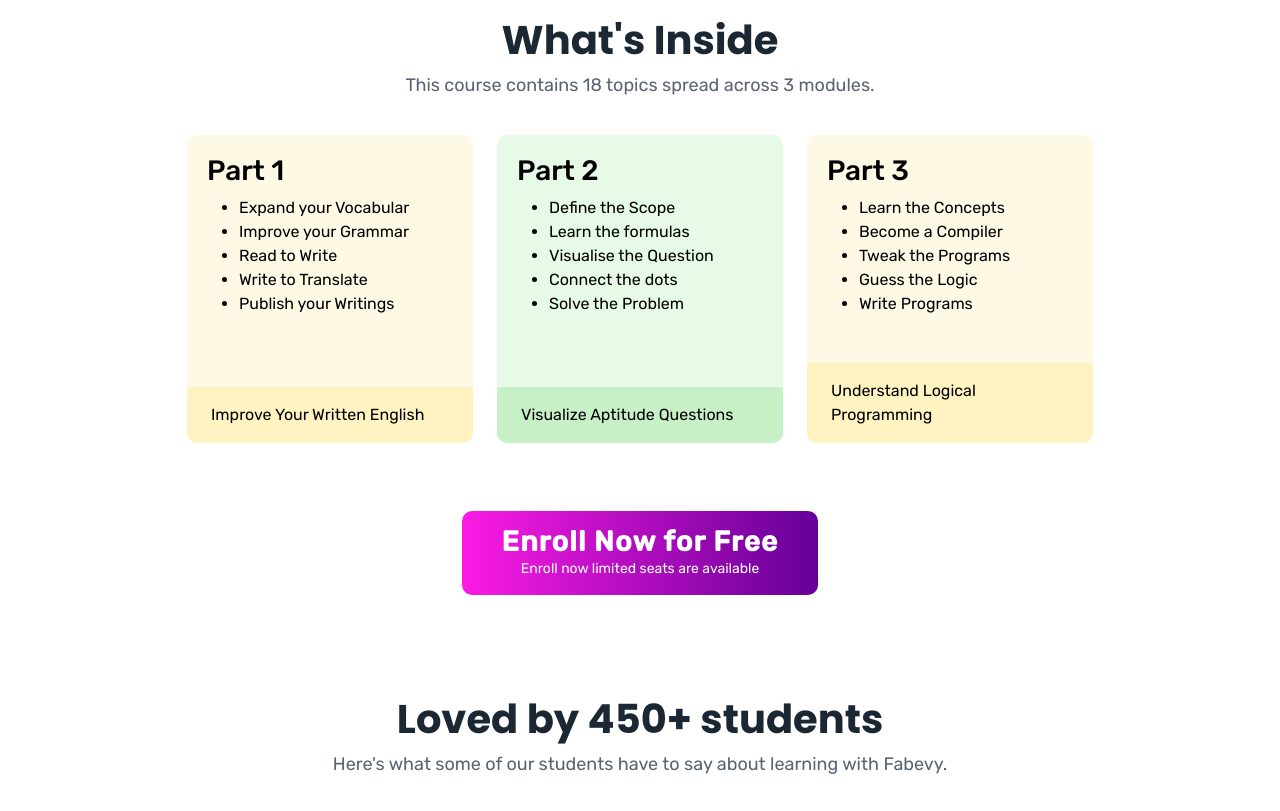
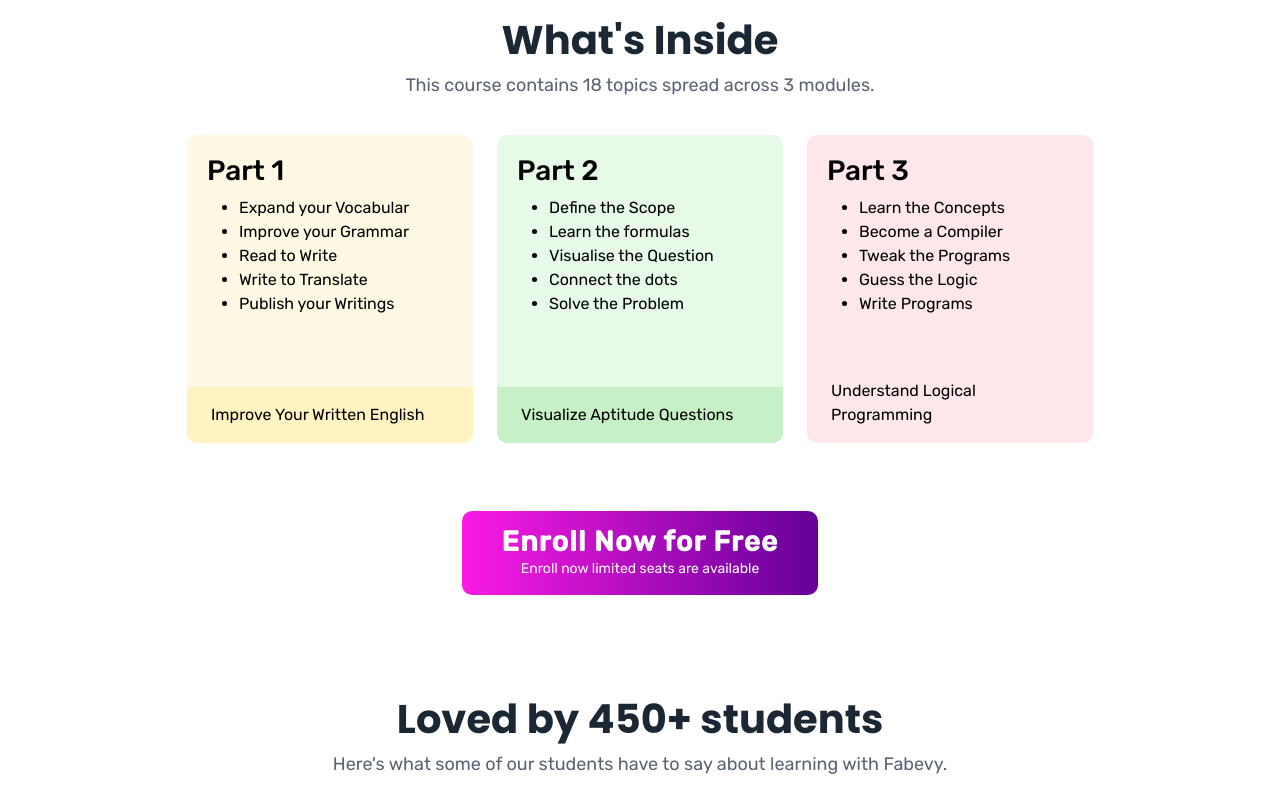
Before and after one commit to logicalFabevy/front-end-webinar, a plain HTML site: page index.html in a window 1280 px wide. Shown: the part 1640-2451 px from the top of the page. Drawn offline with Linux system fonts and the light colour scheme.

Commit message:
Update index.html

```diff
--- a/index.html
+++ b/index.html
@@ -160,7 +160,7 @@ j=d.createElement(s),dl=l!='dataLayer'?'&l='+l:'';j.async=true;j.src=
 					</div>
 				</div>
 				<div class="col-12 col-md-4">
-						<div class="web1-card web-bg-5">
+						<div class="web1-card web-bg-3">
 
 							<div class="web1-card-content pt-1 pb-2">
 								<h3 class="mb-2">Part 3</h3>
@@ -173,7 +173,7 @@ j=d.createElement(s),dl=l!='dataLayer'?'&l='+l:'';j.async=true;j.src=
 
 								</ul>
 							</div>
-							<div class="web1-card-footer p-4 pt-3 pb-3 web-bg-5-d">
+							<div class="web1-card-footer p-4 pt-3 pb-3 web-bg-btm-colr">
 								<p class="m-0">Understand Logical Programming</p>
 							</div>
 						</div>
```
